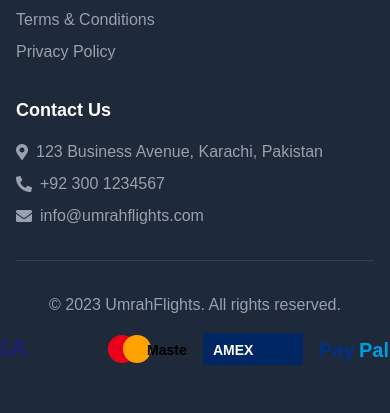
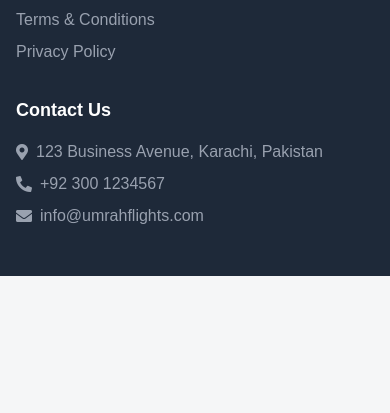
Before and after one commit to UsamaBashir786/Ummrah, a PHP site: page /index.php in a window 390 px wide; the page is wider, and only the part inside the window is pictured. Shown: the part 4416-4829 px from the top of that part. After the commit the page ends 4692 px from the top of that part, so only its background shows below. Run offline with PHP 8.4, Linux system fonts and the light colour scheme; data that the repository does not hold is empty; style sheets or scripts are compiled from the project's sources; some libraries are stand-ins or nearby versions; some web fonts are replaced.

Commit message:
first commit

```diff
--- a/includes/footer.php
+++ b/includes/footer.php
@@ -54,34 +54,34 @@
         </div>
       </div>
 
-      <div class="border-t border-gray-700 mt-8 pt-8 flex flex-col md:flex-row justify-between items-center">
+      <!-- <div class="border-t border-gray-700 mt-8 pt-8 flex flex-col md:flex-row justify-between items-center">
         <p class="text-gray-400 mb-4 md:mb-0">© 2023 UmrahFlights. All rights reserved.</p>
         <div class="flex space-x-4">
-          <!-- Visa SVG -->
+          Visa SVG
           <svg class="h-8" viewBox="0 0 100 32" xmlns="http://www.w3.org/2000/svg">
             <text x="0" y="24" font-size="24" font-weight="bold" fill="#1A1F71">VISA</text>
           </svg>
 
-          <!-- MasterCard SVG -->
+          MasterCard SVG
           <svg class="h-8" viewBox="0 0 100 32" xmlns="http://www.w3.org/2000/svg">
             <circle cx="35" cy="16" r="14" fill="#EA001B" />
             <circle cx="50" cy="16" r="14" fill="#FFA200" />
             <text x="60" y="22" font-size="14" font-weight="bold" fill="black">MasterCard</text>
           </svg>
 
-          <!-- American Express SVG -->
+          American Express SVG
           <svg class="h-8" viewBox="0 0 100 32" xmlns="http://www.w3.org/2000/svg">
             <rect x="0" y="0" width="100" height="32" fill="#002663" />
             <text x="10" y="22" font-size="14" font-weight="bold" fill="white">AMEX</text>
           </svg>
 
-          <!-- PayPal SVG -->
+          PayPal SVG
           <svg class="h-8" viewBox="0 0 100 32" xmlns="http://www.w3.org/2000/svg">
             <text x="0" y="24" font-size="20" font-weight="bold" fill="#003087">Pay</text>
             <text x="40" y="24" font-size="20" font-weight="bold" fill="#009CDE">Pal</text>
           </svg>
         </div>
-      </div>
+      </div> -->
 
     </div>
   </footer>
```
Also changed, not shown: user/uploads/desktop.jpeg (added).
